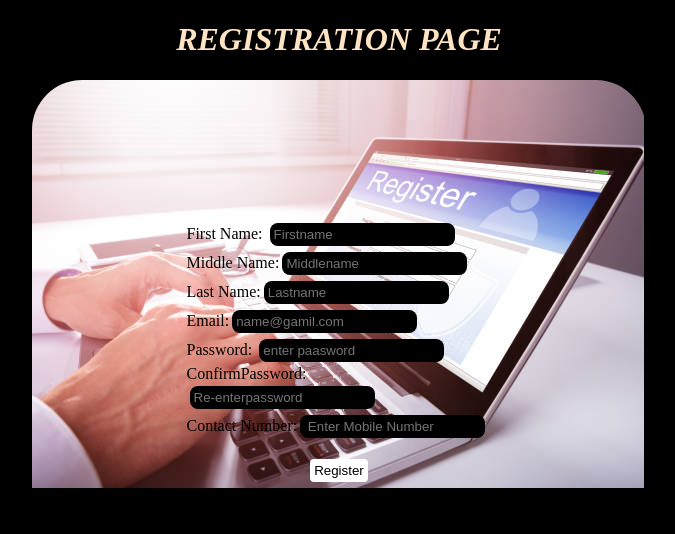
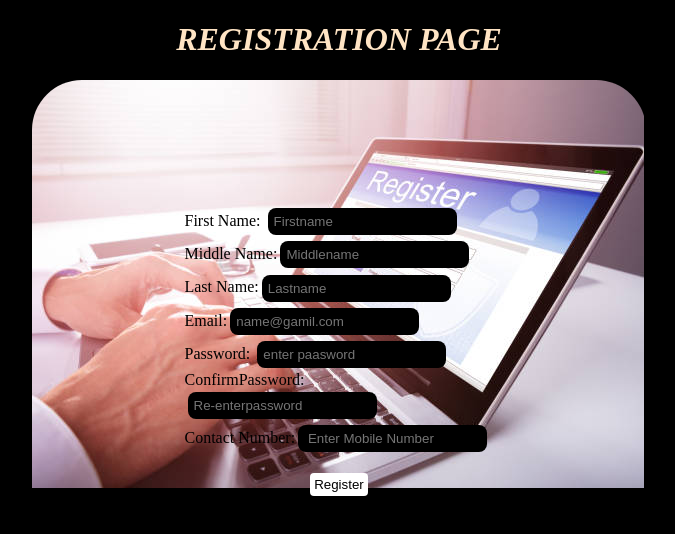
Before and after one commit to kanthalaHarivardhanReddy/bus-reservation-system, a React (Create React App) app: page / in a window 1280 px wide. Shown: the top 534 px of the page, without its empty margins (301-976 px from the left). Built offline with nearby package versions, Linux system fonts and the light colour scheme.

Commit message:
third commit

```diff
--- a/src/Reg.css
+++ b/src/Reg.css
@@ -24,7 +24,7 @@ input{
     background-color: black;
     border:none;
     border-radius: 8px;
-    padding:4px;
+    padding:6px;
 }
 button{
     padding: 0 25px 0 25px;
```
